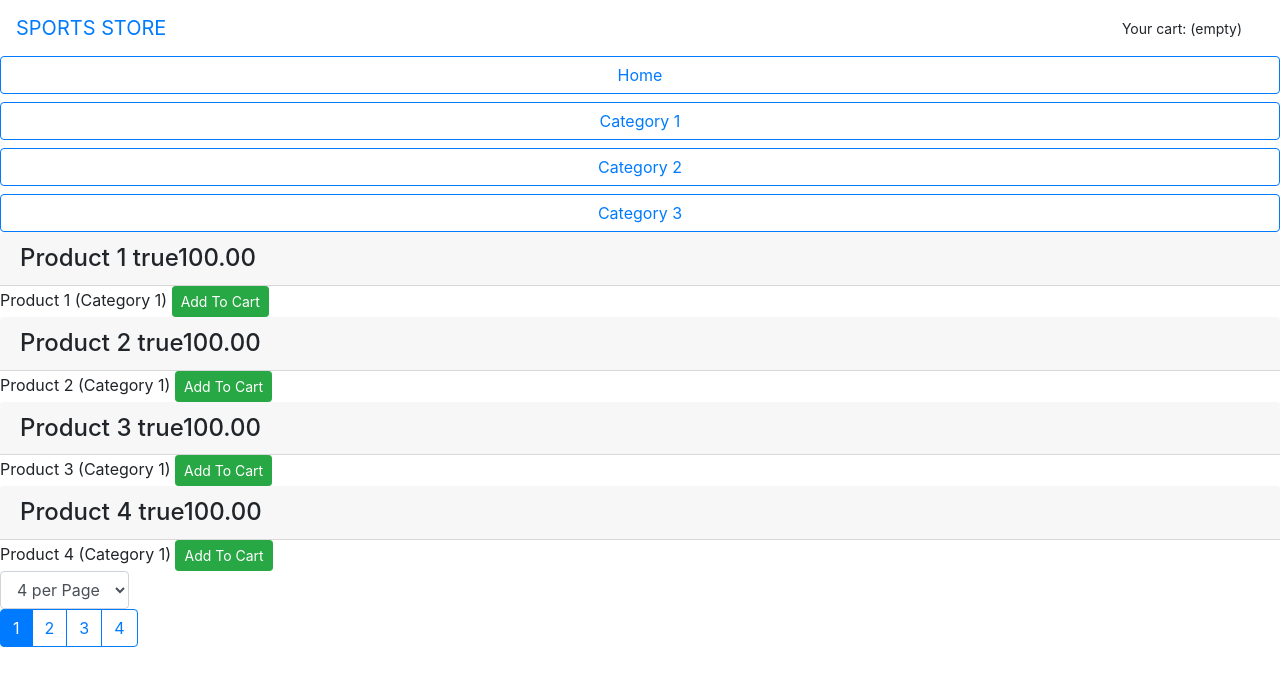
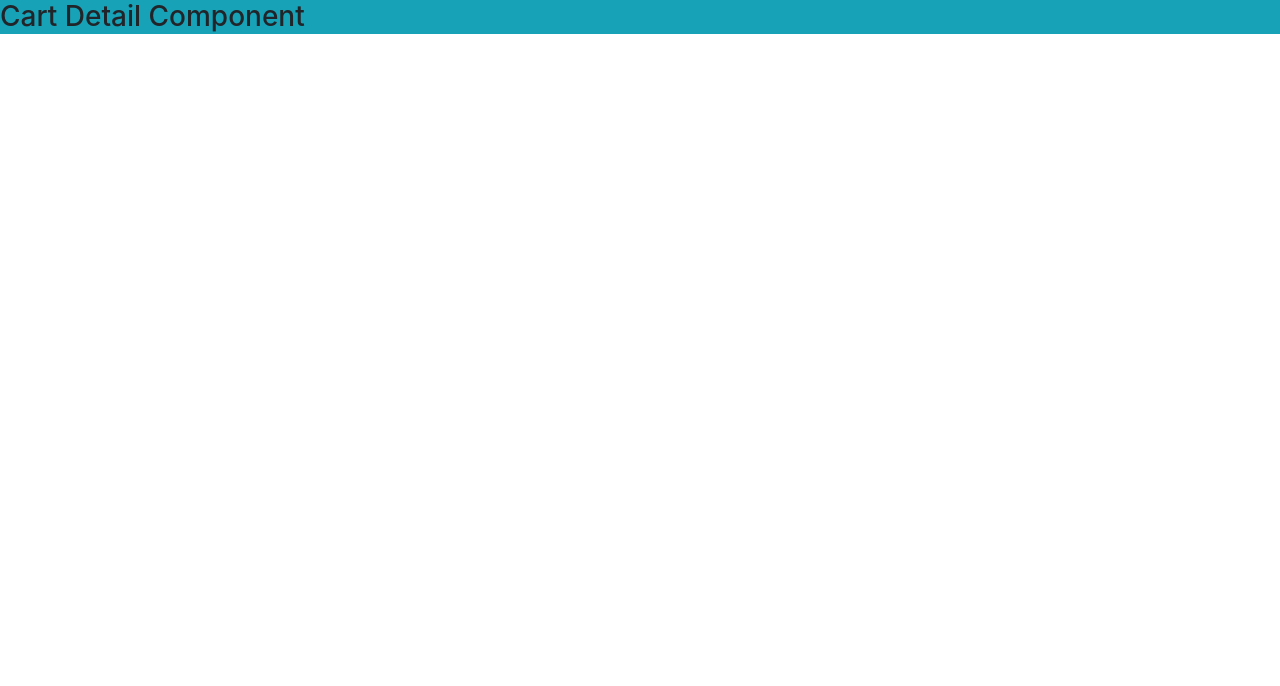
Before and after one commit to CodeLookBook/PRO-ANGULAR-BOOK_ADAM-FREEMAN, an Angular app in the folder SportsStore/: page /cart in a window 1280 px wide. Shown: the top 686 px of the page. Built offline with nearby package versions, Linux system fonts and the light colour scheme.

Commit message:
Basic routs configuration was created.

```diff
--- a/SportsStore/src/app/app.component.html
+++ b/SportsStore/src/app/app.component.html
@@ -1 +1 @@
-<store></store>
+<router-outlet></router-outlet>
--- /dev/null
+++ b/SportsStore/src/app/store/cart-detail.component.ts
@@ -0,0 +1,9 @@
+import { Component } from "@angular/core";
+
+@Component({
+    selector: "cart-detail",
+    template: `<div><h3 class="bg-info p-a-1">Cart Detail Component</h3></div>`
+})
+export class CartDetailComponent {
+
+}
--- /dev/null
+++ b/SportsStore/src/app/store/checkout.component.ts
@@ -0,0 +1,9 @@
+import { Component } from "@angular/core";
+
+@Component({
+    selector: "checkout",
+    template: `<div><h3 class="bg-info p-a-1">Checkout Component</h3></div>`
+})
+export class CheckoutComponent {
+
+}
```
Also changed, not shown: SportsStore/src/app/app.module.ts (+15 -6 lines), SportsStore/src/app/store/store.module.ts (+10 -2 lines).
